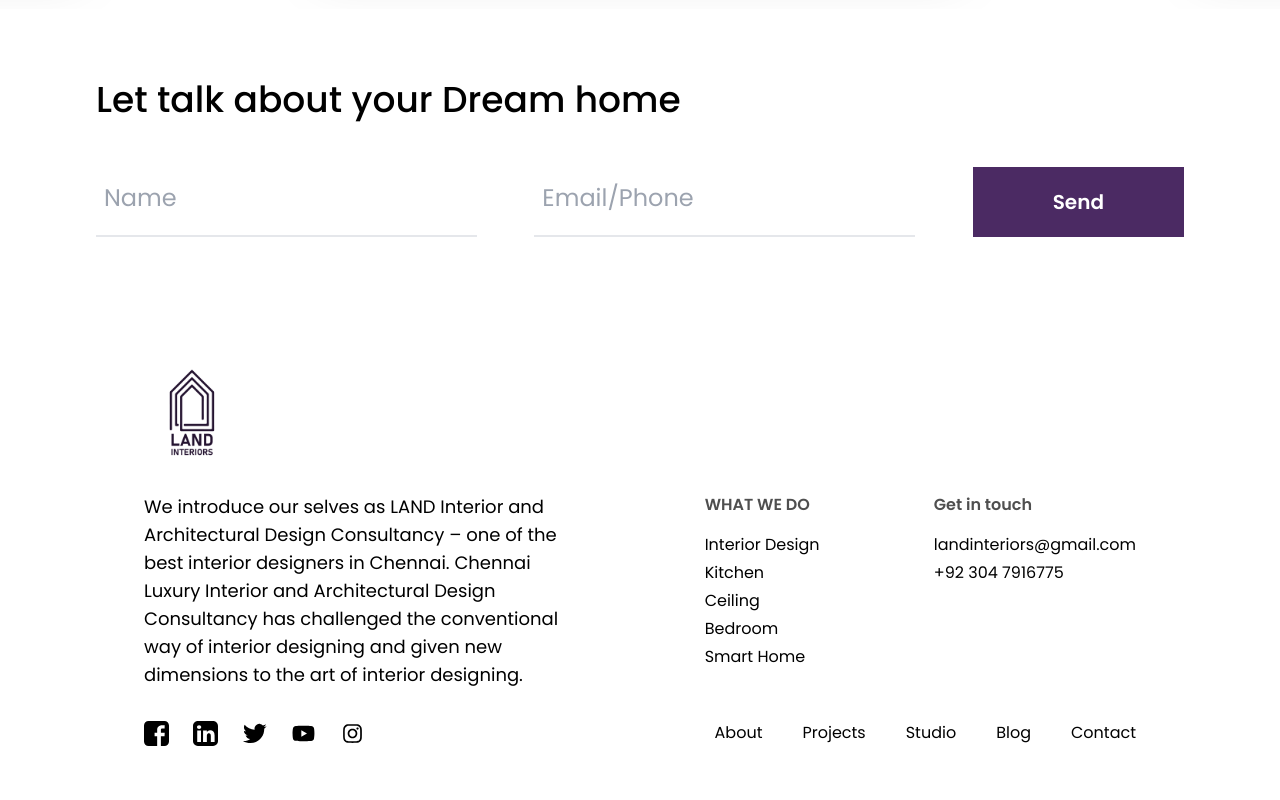
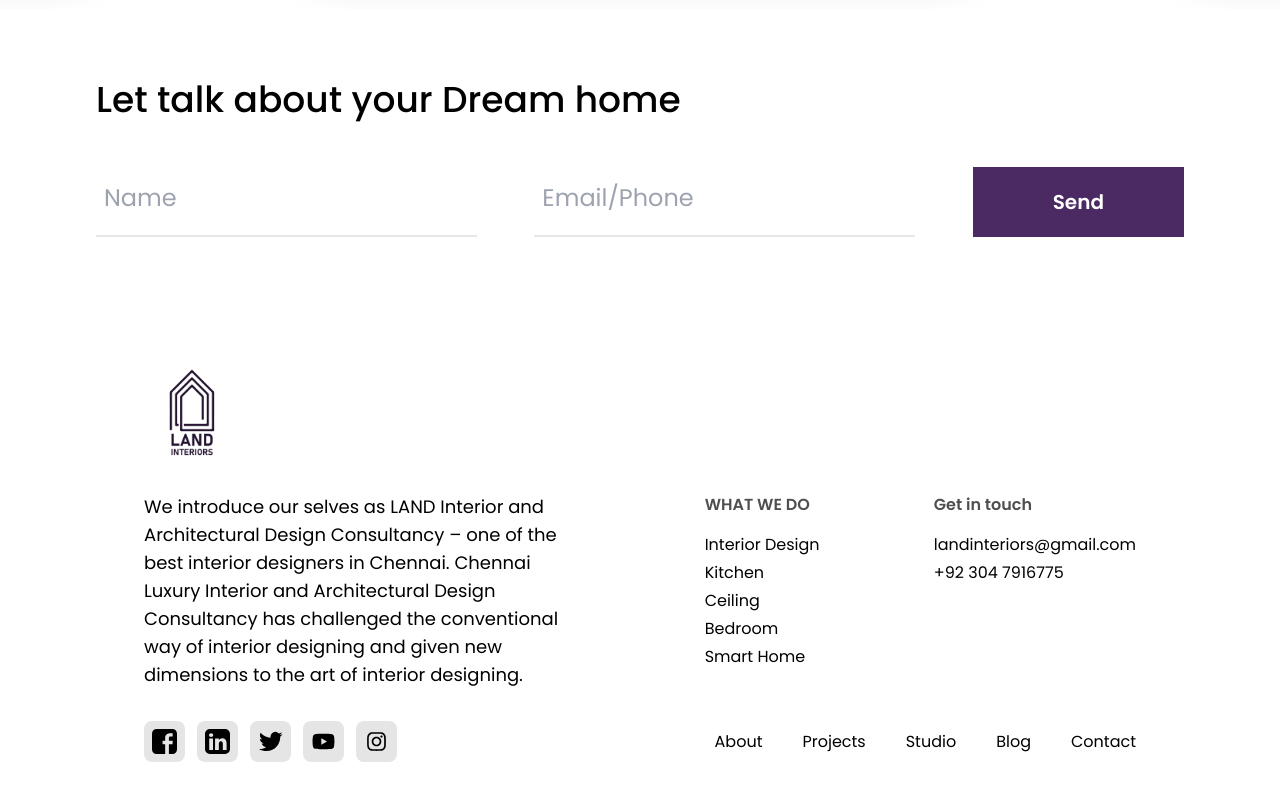
Before and after one commit to talhabytheway/land-interiors-UI, a React (Create React App) app: page / in a window 1280 px wide. Shown: the part 5555-6355 px from the top of the page. Built offline with nearby package versions, Linux system fonts and the light colour scheme.

Commit message:
Adnans QA 6/4/23

```diff
--- a/src/components/Footer/Footer.jsx
+++ b/src/components/Footer/Footer.jsx
@@ -42,15 +42,15 @@ const Footer = () => {
           <li><a href="tel:+923047916775">+92 304 7916775</a></li>
         </ul>
       </div>
-      <div className="flex flex-row justify-center lg:justify-between">
-        <div className="flex flex-row gap-6">
+      <div className="flex flex-row flex-wrap justify-center lg:justify-between">
+        <div className="flex flex-row gap-3 [&>a]:p-[8px] [&>a]:bg-[#E5E5E5] [&>a]:rounded-lg">
           <a href="http://www.facebook.com/talhabytheway" target={"_blank"} rel="noreferrer"><img src={facebook} alt="facebook" /></a>
           <a href="https://www.linkedin.com/in/talhabytheway" target={"_blank"} rel="noreferrer"><img src={linkedIn} alt="linkedIn" /></a>
           <a href="https://twitter.com/talhaism_" target={"_blank"} rel="noreferrer"><img src={twitter} alt="twitter" /></a>
           <a href="http://www.youtube.com/talhabytheway" target={"_blank"} rel="noreferrer"><img src={youtube} alt="youtube" /></a>
           <a href="http://www.instagram.com/talhabytheway" target={"_blank"} rel="noreferrer"><img src={instagram} alt="instagram" /></a>
         </div>
-        <div className="hidden lg:flex flex-row gap-10 hover:[&>*]:cursor-pointer">
+        <div className="hidden lg:flex flex-row items-center gap-10 hover:[&>*]:cursor-pointer">
         <span>
           <Link
             spy={true}
--- a/src/components/Talk/Talk.jsx
+++ b/src/components/Talk/Talk.jsx
@@ -7,7 +7,7 @@ const Talk = () => {
         Let talk about your Dream home
       </h2>
       <div className="mx-auto w-full">
-        <div className="flex flex-col lg:flex-row justify-between gap-5 md:gap-6 xl:gap-10">
+        <div className="flex flex-col lg:flex-row justify-between gap-10">
           <input
             type="text"
             placeholder="Name"
```
